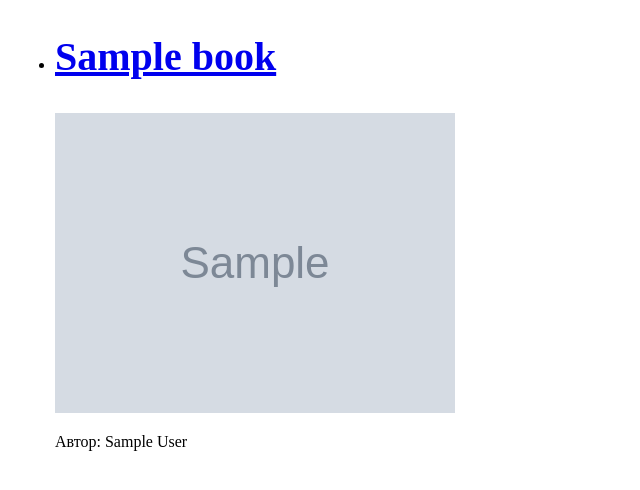
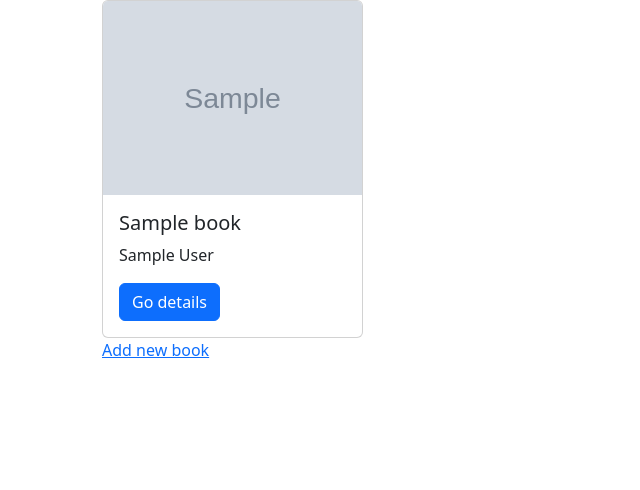
Before and after one commit to Dilyar0/Django_app_hw, a Django app: page /books/ in a window 1320 px wide. Shown: the top 490 px of the page, without its empty margins (0-640 px from the left). Run offline with Django 4.2, Linux system fonts and the light colour scheme; tables that the repository leaves empty hold one stand-in row (values such as "Sample post"); grey boxes marked "Sample" are stand-in pictures; some libraries are stand-ins or nearby versions.

Commit message:
home work 3

```diff
--- a/book/urls.py
+++ b/book/urls.py
@@ -1,7 +1,10 @@
 from django.urls import path
 from . import views
 
+
+app_name = "books"
 urlpatterns = [
     path("books/", views.book_all, name="book_all"),
     path("books/<int:id>/", views.book_detail, name="book_detail"),
+    path("add-book/", views.add_book, name="add-book")
 ]
--- a/book/views.py
+++ b/book/views.py
@@ -1,5 +1,6 @@
 from django.shortcuts import render, get_object_or_404
-from . import models
+from . import models, forms
+from django.shortcuts import redirect, reverse
 
 
 def book_all(request):
@@ -10,3 +11,15 @@ def book_all(request):
 def book_detail(request, id):
     book = get_object_or_404(models.Book, id=id)
     return render(request, "book_detail.html", {"book": book})
+
+
+def add_book(request):
+    method = request.method
+    if method == "POST":
+        form = forms.BookForm(request.POST, request.FILES)
+        if form.is_valid():
+            form.save()
+            return redirect(reverse("books:book_all"))
+    else:
+        form = forms.BookForm()
+    return render(request, "add_books.html", {'form': form})
--- a/static/css/style.css
+++ /dev/null
@@ -1,14 +0,0 @@
-.container {
-    width: 1290px;
-    margin: 0 auto;
-}
-h2 {
-    font-size: 40px;
-}
-.img {
-
-    margin: 0 auto;
-}
-.date {
-    font-size: 14px;
-}
--- a/templates/book_detail.html
+++ b/templates/book_detail.html
@@ -1,9 +1,10 @@
 <!DOCTYPE html>
+{% load static %}
 <html lang="en">
     <head>
         <meta charset="UTF-8">
         <title>Book-detail</title>
-        <link rel="stylesheet" href="..static/css/style.css">
+        <link rel="stylesheet" type="text/css" href="{% static "css/bootstrap.css" %}">
     </head>
     <body>
         <div class="container">
--- a/templates/book_list.html
+++ b/templates/book_list.html
@@ -1,23 +1,29 @@
 <!DOCTYPE html>
+{% load static %}
 <html lang="en">
   <head>
       <meta charset="UTF-8">
       <title>books</title>
-      <link rel="stylesheet" href="../static/css/style.css">
+      <link rel="stylesheet" type="text/css" href="{% static "css/bootstrap.css" %}">
+      <link rel="stylesheet" type="text/css" href="{% static "main.css" %}">
   </head>
   <body>
-    <div class="container">
-        <ul>
+    <div class="container book__container">
+        <div class="row gy-5">
             {% for book in books %}
-            <li>
-                <h2><a href="{{ book.id }}">{{ book.title }}</a></h2>
-                <div class="img">
-                    <img src="{{ book.image.url }}" alt="">
+            <div class="col-3">
+                <div class="card">
+                    <img src="{{ book.image.url }}" class="card-img-top book__img" alt="...">
+                    <div class="card-body books__cardbody">
+                      <h5 class="card-title">{{ book.title }}</h5>
+                      <p class="card-text">{{ book.author }}</p>
+                      <a href="{{ book.id }}/" class="btn btn-primary">Go details</a>
+                    </div>
                 </div>
-                <p>Автор: {{ book.author }}</p>
-            </li>
+            </div>
             {% endfor %}
-        </ul>
+        </div>
+        <a href="/add-book/">Add new book</a>
     </div>
   </body>
 </html>
```
Also changed, not shown: book/forms.py (added, +8 -0 lines), templates/add_books.html (added, +16 -0 lines), 1 other file.
